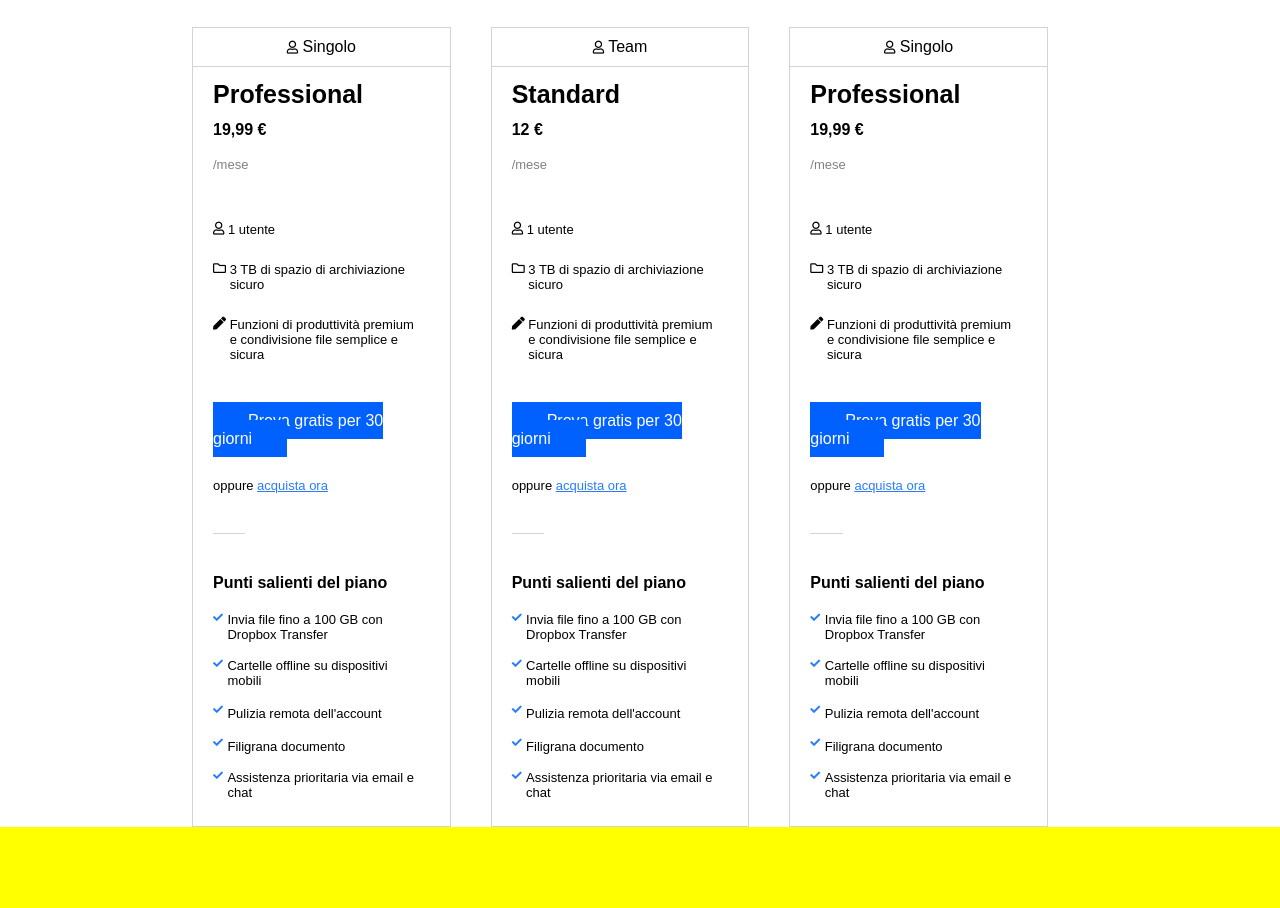
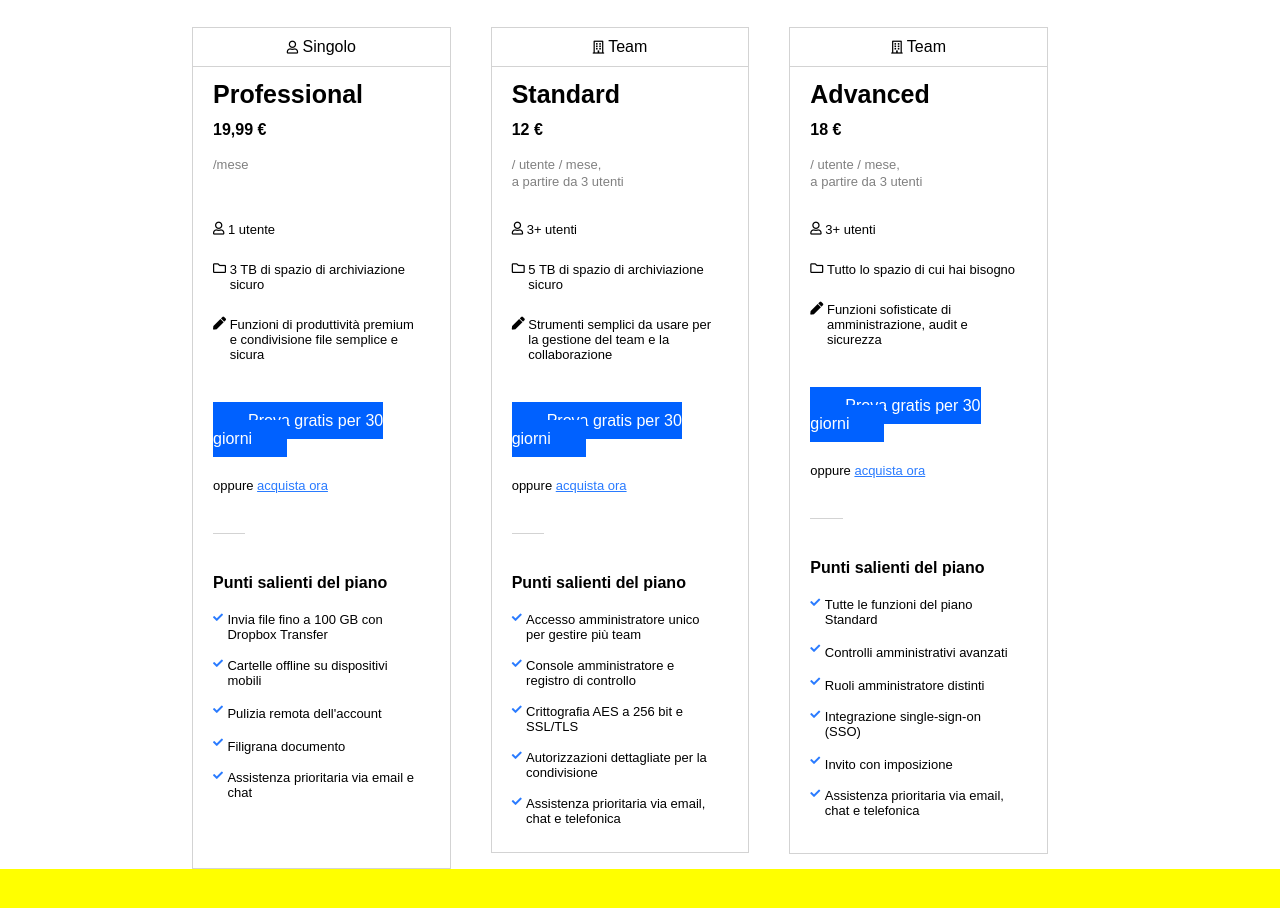
Before and after one commit to Roydano/htmlcss-dropbox, a plain HTML site: page index.html in a window 1280 px wide. Shown: the part 1132-2040 px from the top of the page. Drawn offline with Linux system fonts and the light colour scheme.

Commit message:
add colonne sezione piani dropbox

```diff
--- a/css/style.css
+++ b/css/style.css
@@ -201,6 +201,15 @@ nav a{
 
 }
 
+.col .last-sx{
+    padding-bottom: 42px;
+}
+
+.col .last-dx{
+    padding-bottom: 9px;
+
+}
+
 .col.cnt{
     margin: 0 40px;
 }
@@ -212,6 +221,7 @@ nav a{
 .fatturazione{
     margin-right: 20px;
 }
+
 
 /* dentro la colonna */
 
@@ -234,15 +244,21 @@ nav a{
     padding: 10px 20px;
 }
 
-.type{
+.type h3,
+.type div{
     line-height: 35px;
+}
+
+.type p{
+    line-height: 0;
 }
 
 .type h3{
     font-size: 25px;
 }
 
-.type div:nth-child(3) {
+.type div:nth-child(3),
+.type p {
     font-size: 13px;
     color: grey;
 }
@@ -321,6 +337,8 @@ hr{
 .punti-salienti span{
     font-size: 13px;
 }
+
+
 
 
 
--- a/index.html
+++ b/index.html
@@ -147,11 +147,10 @@
                                 <i class="fas fa-check"></i>
                                 <span>Filigrana documento</span>
                             </div>
-                            <div>
+                            <div class="last-sx">
                                 <i class="fas fa-check"></i>
                                 <span>Assistenza prioritaria via email e chat</span>
                             </div>
-
 
                         </div>
 
@@ -161,27 +160,29 @@
                     <!-- colonna centrale -->
                     <div class="col cnt">
                         <div class="col-title">
-                            <i class="far fa-user"></i>
+                            <i class="far fa-building"></i>
                             <span>Team</span>
                         </div>
                         <div class="col-info">
                             <div class="type">
                                 <h3>Standard</h3>
                                 <div><strong>12 €</strong></div>
-                                <div>/mese</div>
+                                <div>/ utente / mese,</div>
+                                <p>a partire da 3 utenti</p>
+
                             </div>
                             <div class="service">
                                 <div>
                                     <i class="far fa-user"></i>
-                                    <span>1 utente</span>
+                                    <span>3+ utenti</span>
                                 </div>
                                 <div>
                                     <i class="far fa-folder"></i>
-                                     <span>3 TB di spazio di archiviazione sicuro</span>
+                                     <span>5 TB di spazio di archiviazione sicuro</span>
                                 </div>
                                 <div>
                                     <i class="fas fa-pen"></i>
-                                    <span>Funzioni di produttività premium e condivisione file semplice e sicura</span>
+                                    <span>Strumenti semplici da usare per la gestione del team e la collaborazione</span>
                                 </div>
                             </div>
                             <div class="btn">
@@ -196,23 +197,23 @@
                             <h4>Punti salienti del piano</h4>
                             <div>
                                 <i class="fas fa-check"></i>
-                                <span>Invia file fino a 100 GB con Dropbox Transfer</span>
+                                <span>Accesso amministratore unico per gestire più team</span>
                             </div>
                             <div>
                                 <i class="fas fa-check"></i>
-                                <span>Cartelle offline su dispositivi mobili</span>
+                                <span>Console amministratore e registro di controllo</span>
                             </div>
                             <div>
                                 <i class="fas fa-check"></i>
-                                <span>Pulizia remota dell'account</span>
+                                <span>Crittografia AES a 256 bit e SSL/TLS</span>
                             </div>
                             <div>
                                 <i class="fas fa-check"></i>
-                                <span>Filigrana documento</span>
+                                <span>Autorizzazioni dettagliate per la condivisione</span>
                             </div>
                             <div>
                                 <i class="fas fa-check"></i>
-                                <span>Assistenza prioritaria via email e chat</span>
+                                <span>Assistenza prioritaria via email, chat e telefonica</span>
                             </div>
 
 
@@ -223,27 +224,29 @@
                     <!-- colonna di destra -->
                     <div class="col">
                         <div class="col-title">
-                            <i class="far fa-user"></i>
-                            <span>Singolo</span>
+                            <i class="far fa-building"></i>
+                            <span>Team</span>
                         </div>
                         <div class="col-info">
                             <div class="type">
-                                <h3>Professional</h3>
-                                <div><strong>19,99 €</strong></div>
-                                <div>/mese</div>
+                                <h3>Advanced</h3>
+                                <div><strong>18 €</strong></div>
+                                <div>/ utente / mese,</div>
+                                <p>a partire da 3 utenti</p>
+
                             </div>
                             <div class="service">
                                 <div>
                                     <i class="far fa-user"></i>
-                                    <span>1 utente</span>
+                                    <span>3+ utenti</span>
                                 </div>
                                 <div>
                                     <i class="far fa-folder"></i>
-                                     <span>3 TB di spazio di archiviazione sicuro</span>
+                                     <span>Tutto lo spazio di cui hai bisogno </span>
                                 </div>
                                 <div>
                                     <i class="fas fa-pen"></i>
-                                    <span>Funzioni di produttività premium e condivisione file semplice e sicura</span>
+                                    <span>Funzioni sofisticate di amministrazione, audit e sicurezza</span>
                                 </div>
                             </div>
                             <div class="btn">
@@ -258,23 +261,27 @@
                             <h4>Punti salienti del piano</h4>
                             <div>
                                 <i class="fas fa-check"></i>
-                                <span>Invia file fino a 100 GB con Dropbox Transfer</span>
+                                <span>Tutte le funzioni del piano Standard</span>
                             </div>
                             <div>
                                 <i class="fas fa-check"></i>
-                                <span>Cartelle offline su dispositivi mobili</span>
+                                <span>Controlli amministrativi avanzati</span>
                             </div>
                             <div>
                                 <i class="fas fa-check"></i>
-                                <span>Pulizia remota dell'account</span>
+                                <span>Ruoli amministratore distinti</span>
                             </div>
                             <div>
                                 <i class="fas fa-check"></i>
-                                <span>Filigrana documento</span>
+                                <span>Integrazione single-sign-on (SSO)</span>
                             </div>
                             <div>
                                 <i class="fas fa-check"></i>
-                                <span>Assistenza prioritaria via email e chat</span>
+                                <span>Invito con imposizione</span>
+                            </div>
+                            <div class="last-dx">
+                                <i class="fas fa-check"></i>
+                                <span>Assistenza prioritaria via email, chat e telefonica</span>
                             </div>
 
 
```
